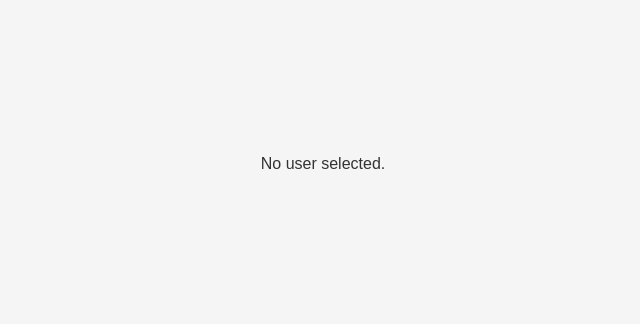
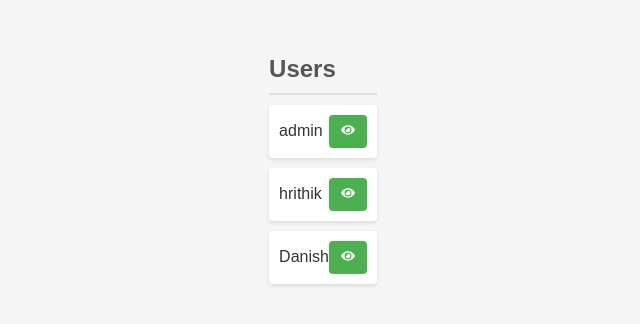
Before and after one commit to Hrithik-14/Baby-shop, a React (Vite) app: page /admin/profile in a window 1280 px wide. Shown: the part 236-560 px from the top of the page, without its empty margins (317-957 px from the left). Built offline with nearby package versions, Linux system fonts and the light colour scheme; data requests are answered from the project's data file; sample sign-in values are in the browser's storage.

Commit message:
first commit

```diff
--- a/db.json
+++ b/db.json
@@ -5,6 +5,7 @@
       "name": "Baby Stroller",
       "price": 150,
       "description": "Ergonomic design with easy grip.",
+      "catagories" : "Stroller",
       "image1": "https://media.hunyhuny.com/12181-large_default/stroller-pram-reversible-seat-adjustable-handle-bar-khakhee.jpg",
       "image2": "https://media.hunyhuny.com/11388-large_default/stroller-pram-reversible-seat-adjustable-handle-bar-khakhee.jpg",
       "image3": "https://media.hunyhuny.com/11264-large_default/stroller-pram-reversible-seat-adjustable-handle-bar-khakhee.jpg"
@@ -14,6 +15,7 @@
       "name": "Baby Bottle",
       "price": 15,
       "description": "Ergonomic design with easy grip.",
+      "catagories" : "Bootle",
       "image1": "https://www.bigbasket.com/media/uploads/p/xxl/40142595_1-chicco-baby-feeding-bottle-with-twin-anti-colic-system-blue-6m.jpg",
       "image2": "https://encrypted-tbn3.gstatic.com/shopping?q=tbn:ANd9GcTpKJiQpgocWPWdcYrZLS0sXNqaPROS3LoE9E8aj7pvle80PfHe2azVAh1GFv_Bu3HxvWRQwixnx4JlXXpvHKL70HIZcIuDOy1vq-x57FtKbqIOjtWarzq6UQ",
       "image3": "https://encrypted-tbn0.gstatic.com/shopping?q=tbn:ANd9GcRJ6D4Fi30etb5fWPa3DlNMNEQH3WBN004Hz_MUezK5aBFEkSTkzrJVcLaa6BGHybnGSDrzpFanWfHs8nKGtcCL1ERJaeSqhsTRFYFPDS_62UpW82tvc5sxIA"
@@ -23,6 +25,7 @@
       "name": "Baby Toys",
       "price": 30,
       "description": "Pack of high-quality disposable diapers.",
+      "catagories" : "Toys",
       "image1": "https://cdn.fcglcdn.com/brainbees/images/products/583x720/18889089a.webp",
       "image2": "https://cdn.fcglcdn.com/brainbees/images/products/583x720/18889089b.webp",
       "image3": "https://cdn.fcglcdn.com/brainbees/images/products/583x720/18889089c.webp"
@@ -32,6 +35,7 @@
       "name": "Baby Dress",
       "price": 50,
       "description": "A comfortable and safe stroller for your baby.",
+      "catagories" : "Dress",
       "image1": "https://cdn.pixelspray.io/v2/black-bread-289bfa/XUefL6/wrkr/t.resize(h:1355,w:1080)/data/mothercare/24dec2021/ZB604-1.jpg",
       "image2": "https://cdn.pixelspray.io/v2/black-bread-289bfa/XUefL6/wrkr/t.resize(h:1355,w:1080)/data/mothercare/24dec2021/ZB604-2.jpg",
       "image3": "https://encrypted-tbn3.gstatic.com/shopping?q=tbn:ANd9GcQeCNh5gYdat_JJr7oVcBcLFwrazNCrBCK1Z-VUac39glPF5Hhw95O9PlEGuzFV8He42_DbvIE0pTNGt4bIJII0ndR-BNkzpA"
@@ -41,6 +45,7 @@
       "name": "Baby Book",
       "price": 50,
       "description": "A comfortable and safe stroller for your baby.",
+      "catagories" : "Book",
       "image1": "https://m.media-amazon.com/images/I/711c-uf6AFL._SL1500_.jpg",
       "image2": "https://m.media-amazon.com/images/I/71cH6aE0tbL._SL1500_.jpg",
       "image3": "https://m.media-amazon.com/images/I/71WLh4aaR-L._SL1500_.jpg"
@@ -52,12 +57,19 @@
       "name": "admin",
       "role": "admin",
       "email": "admin@gmail.com",
-      "password": "faizy"
+      "password": "1234"
     },
     {
       "id": "7e71",
       "name": "hrithik",
       "email": "hrithik@gmail.com",
+      "password": "1234",
+      "cart": []
+    },
+    {
+      "id": "5490",
+      "name": "Danish",
+      "email": "danish@gmail.com",
       "password": "1234",
       "cart": []
     }
@@ -122,6 +134,26 @@
       "image2": "https://media.hunyhuny.com/11388-large_default/stroller-pram-reversible-seat-adjustable-handle-bar-khakhee.jpg",
       "image3": "https://media.hunyhuny.com/11264-large_default/stroller-pram-reversible-seat-adjustable-handle-bar-khakhee.jpg",
       "userId": "7e71"
+    },
+    {
+      "id": "1",
+      "name": "Baby Stroller",
+      "price": 150,
+      "description": "Ergonomic design with easy grip.",
+      "image1": "https://media.hunyhuny.com/12181-large_default/stroller-pram-reversible-seat-adjustable-handle-bar-khakhee.jpg",
+      "image2": "https://media.hunyhuny.com/11388-large_default/stroller-pram-reversible-seat-adjustable-handle-bar-khakhee.jpg",
+      "image3": "https://media.hunyhuny.com/11264-large_default/stroller-pram-reversible-seat-adjustable-handle-bar-khakhee.jpg",
+      "userId": "5490"
+    },
+    {
+      "id": "3",
+      "name": "Baby Toys",
+      "price": 30,
+      "description": "Pack of high-quality disposable diapers.",
+      "image1": "https://cdn.fcglcdn.com/brainbees/images/products/583x720/18889089a.webp",
+      "image2": "https://cdn.fcglcdn.com/brainbees/images/products/583x720/18889089b.webp",
+      "image3": "https://cdn.fcglcdn.com/brainbees/images/products/583x720/18889089c.webp",
+      "userId": "5490"
     }
   ]
 }
--- a/src/Admin/Profile.jsx
+++ b/src/Admin/Profile.jsx
@@ -1,45 +1,203 @@
+// import React, { useState, useEffect } from 'react';
+// import axios from 'axios';
+
+// function Profile({ userId }) {
+//   const [users, setUsers] = useState(null);
+
+//   // useEffect(() => {
+//   //   if (userId) {
+//   //     axios
+//   //       .get(`http://localhost:4001/users/${userId}`)
+//   //       .then((response) => setUser(response.data))
+//   //       .catch((error) => console.error("Error fetching user details:", error));
+//   //   }
+//   // }, [userId]);
+
+//   // if (!user) {
+//   //   return <div>No user selected.</div>;
+//   // }
+
+//   useEffect(()=>{
+//      async () => {
+//       const response = await axios.get("http://localhost:4001/users");
+//       setUsers(response.data);
+//   };
+//   })
+
+
+//   return (
+//     <div>
+//       {/* <h2>User Details</h2>
+//       <p>
+//         <strong>Name:</strong> {user.name}
+//       </p>
+//       <p>
+//         <strong>Email:</strong> {user.email}
+//       </p>
+//       <h3>Orders</h3>
+//       {user.orders && user.orders.length > 0 ? (
+//         <ul>
+//           {user.orders.map((order) => (
+//             <li key={order.order_id}>
+//               {order.product} - ${order.price}
+//             </li>
+//           ))}
+//         </ul>
+//       ) : (
+//         <p>No orders found.</p>
+//       )}
+//     </div> */}
+//     <h2 style={styles.sectionHeader}>Users</h2>
+//                 <ul style={styles.list}>
+//                     {users.map((user) => (
+//                         <li key={user.id} style={styles.listItem}>
+//                             <span>{user.name}</span>
+//                             <button
+//                                 style={styles.detailsButton}
+//                                 onClick={() => alert(`User: ${user.name}\nOrder Details: Order #123 - 3 items`)}
+//                             >
+//                                 <FaEye />
+//                             </button>
+//                         </li>
+//                     ))}
+//                 </ul>
+//             </div>
+//   );
+// }
+
+// export default Profile;
+
+
+// const styles = {
+//   // main: {
+//   //     padding: '20px',
+//   //     fontFamily: 'Arial, sans-serif',
+//   //     backgroundColor: '#f9f9f9',
+//   //     borderRadius: '8px',
+
+//   //     maxWidth: '800px',
+//   //     marginTop: '300px',
+//   //     boxShadow: '0 4px 8px rgba(0, 0, 0, 0.1)',
+//   // },
+//   // header: {
+//   //     textAlign: 'center',
+//   //     color: '#333',
+//   //     marginBottom: '20px',
+//   // },
+//   sectionHeader: {
+//       color: '#555',
+//       borderBottom: '2px solid #ddd',
+//       paddingBottom: '10px',
+//       marginTop: '20px',
+//   },
+//   list: {
+//       listStyle: 'none',
+//       padding: '0',
+//   },
+//   listItem: {
+//       display: 'flex',
+//       justifyContent: 'space-between',
+//       alignItems: 'center',
+//       padding: '10px',
+//       margin: '10px 0',
+//       backgroundColor: '#fff',
+//       borderRadius: '4px',
+//       boxShadow: '0 2px 4px rgba(0, 0, 0, 0.1)',
+//   },
+//   // deleteButton: {
+//   //     backgroundColor: '#ff4d4d',
+//   //     color: '#fff',
+//   //     border: 'none',
+//   //     padding: '8px 12px',
+//   //     borderRadius: '4px',
+//   //     cursor: 'pointer',
+//   //     fontSize: '14px',
+//   // },
+//   // detailsButton: {
+//   //     backgroundColor: '#4CAF50',
+//   //     color: '#fff',
+//   //     border: 'none',
+//   //     padding: '8px 12px',
+//   //     borderRadius: '4px',
+//   //     cursor: 'pointer',
+//   //     fontSize: '14px',
+//   // },
+//   };
+
 import React, { useState, useEffect } from 'react';
 import axios from 'axios';
+import { FaEye } from 'react-icons/fa'; // Importing the eye icon
 
 function Profile({ userId }) {
-  const [user, setUser] = useState(null);
+  const [users, setUsers] = useState([]); // Initialize as an empty array
 
   useEffect(() => {
-    if (userId) {
-      axios
-        .get(`http://localhost:4001/users/${userId}`)
-        .then((response) => setUser(response.data))
-        .catch((error) => console.error("Error fetching user details:", error));
-    }
-  }, [userId]);
+    const fetchUsers = async () => {
+      try {
+        const response = await axios.get("http://localhost:4001/users");
+        setUsers(response.data);
+      } catch (error) {
+        console.error("Error fetching users:", error);
+      }
+    };
 
-  if (!user) {
-    return <div>No user selected.</div>;
-  }
+    fetchUsers();
+  }, []);
 
   return (
     <div>
-      <h2>User Details</h2>
-      <p>
-        <strong>Name:</strong> {user.name}
-      </p>
-      <p>
-        <strong>Email:</strong> {user.email}
-      </p>
-      <h3>Orders</h3>
-      {user.orders && user.orders.length > 0 ? (
-        <ul>
-          {user.orders.map((order) => (
-            <li key={order.order_id}>
-              {order.product} - ${order.price}
+      <h2 style={styles.sectionHeader}>Users</h2>
+      {users.length > 0 ? (
+        <ul style={styles.list}>
+          {users.map((user) => (
+            <li key={user.id} style={styles.listItem}>
+              <span>{user.name}</span>
+              <button
+                style={styles.detailsButton}
+                onClick={() => alert(`User: ${user.name}\nOrder Details: Order #123 - 3 items`)}
+              >
+                <FaEye />
+              </button>
             </li>
           ))}
         </ul>
       ) : (
-        <p>No orders found.</p>
+        <p>No users found.</p>
       )}
     </div>
   );
 }
 
 export default Profile;
+
+const styles = {
+  sectionHeader: {
+    color: '#555',
+    borderBottom: '2px solid #ddd',
+    paddingBottom: '10px',
+    marginTop: '20px',
+  },
+  list: {
+    listStyle: 'none',
+    padding: '0',
+  },
+  listItem: {
+    display: 'flex',
+    justifyContent: 'space-between',
+    alignItems: 'center',
+    padding: '10px',
+    margin: '10px 0',
+    backgroundColor: '#fff',
+    borderRadius: '4px',
+    boxShadow: '0 2px 4px rgba(0, 0, 0, 0.1)',
+  },
+  detailsButton: {
+    backgroundColor: '#4CAF50',
+    color: '#fff',
+    border: 'none',
+    padding: '8px 12px',
+    borderRadius: '4px',
+    cursor: 'pointer',
+    fontSize: '14px',
+  },
+};
--- a/src/App.jsx
+++ b/src/App.jsx
@@ -19,6 +19,7 @@ import Profile from "./Admin/Profile.jsx";
 import AdminNav from "./Pages/AdminNav.jsx";
 import ProtectedRoute from "./components/ProtectedRoute.jsx";
 import Products from "./Admin/Products.jsx";
+import ProductDetail from "./Pages/ProductDetails.jsx";
 
 const AppContent = () => {
   const location = useLocation();
@@ -37,6 +38,7 @@ const AppContent = () => {
         <Route path="/payment" element={<Payment />} />
         <Route path="/register" element={<Register />} />
         <Route path="/login" element={<Login />} />
+        <Route path="/product/:id" element={<ProductDetail />} />
 
 
         <Route element={<ProtectedRoute allowedRoles={["admin"]} />}>
@@ -46,6 +48,7 @@ const AppContent = () => {
           <Route path="/admin/profile" element={<Profile />} />
           <Route path="/admin/products" element={<Products />} />
           <Route path="/adminnav" element={<AdminNav />} />
+
         </Route>
 
 
--- /dev/null
+++ b/src/Pages/ProductDetails.css
@@ -0,0 +1,3 @@
+.product-detail-container{
+    text-decoration: none;
+}
--- /dev/null
+++ b/src/Pages/ProductDetails.jsx
@@ -0,0 +1,73 @@
+
+import axios from 'axios';
+import React, { useEffect, useState } from 'react';
+import { useParams, useNavigate } from 'react-router-dom';
+import { BiCartAdd } from "react-icons/bi";
+import './ProductDetails.css';
+
+const ProductDetail = () => {
+  const { id } = useParams(); // Get product ID from URL
+  const navigate = useNavigate();
+  const [product, setProduct] = useState(null);
+  const userId = localStorage.getItem("userId");
+
+  useEffect(() => {
+    const fetchProduct = async () => {
+      try {
+        const res = await axios.get(`http://localhost:4001/products/${id}`);
+        setProduct(res.data);
+      } catch (error) {
+        console.error("Error fetching product details:", error);
+      }
+    };
+    fetchProduct();
+  }, [id]);
+
+  const addToCart = async () => {
+    if (!userId) {
+      alert("Please log in to add items to the cart.");
+      return;
+    }
+
+    try {
+      const userRes = await axios.get(`http://localhost:4001/users/${userId}`);
+      let user = userRes.data;
+
+      const existingItem = user.cart.find((item) => item.id === product.id);
+      if (existingItem) {
+        alert(`${product.name} is already in the cart!`);
+        return;
+      }
+
+      const updatedCart = [...user.cart, product];
+      await axios.patch(`http://localhost:4001/users/${userId}`, { cart: updatedCart });
+
+      alert(`${product.name} added to cart!`);
+    } catch (error) {
+      console.error("Error adding to cart:", error);
+    }
+  };
+
+  if (!product) {
+    return <p>Loading product details...</p>;
+  }
+
+  return (
+    <div className="product-detail-container">
+      <button className="back-button" onClick={() => navigate(-1)}>Go Back</button>
+      <div className="product-detail">
+        <img src={product.image1} alt={product.name} />
+        <div className="product-info">
+          <h2>{product.name}</h2>
+          <p>{product.description}</p>
+          <p className="price">${product.price}</p>
+          <button className="add-to-cart-btn" onClick={addToCart}>
+            <BiCartAdd className="cart-icon" /> Add to Cart
+          </button>
+        </div>
+      </div>
+    </div>
+  );
+};
+
+export default ProductDetail;
```
Also changed, not shown: src/Components/Login.jsx (+5 -4 lines), src/Components/Navbar.jsx (+16 -4 lines), src/Pages/ProductList.jsx (+4 -3 lines), src/Admin/Dashboard.jsx (indentation only).
